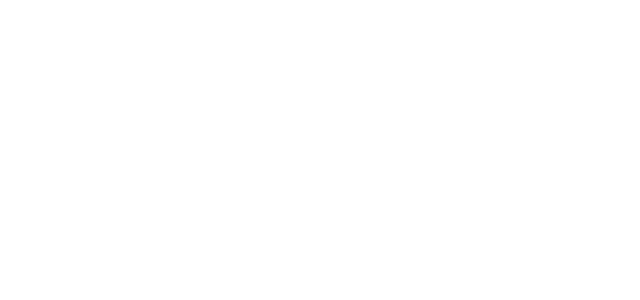
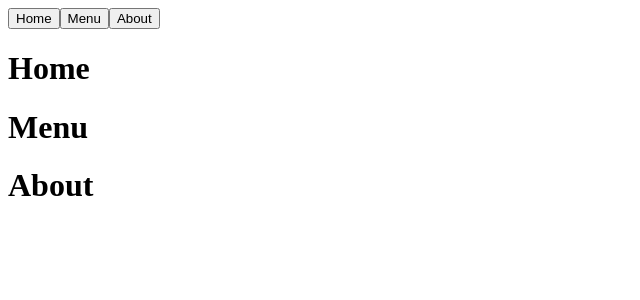
Before and after one commit to ImExtraPolite3/restaurant-page, a React (Vite) app: page / in a window 1280 px wide. Shown: the top 300 px of the page, without its empty margins (0-640 px from the left). Built offline with nearby package versions, Linux system fonts and the light colour scheme.

Commit message:
start to add functionality to buttons

```diff
--- a/src/App.jsx
+++ b/src/App.jsx
@@ -1,9 +1,15 @@
 import NavBar from './Components/NavBar';
+import Home from './Components/Home';
+import Menu from './Components/Menu';
+import About from './Components/About';
 
 function App() {
   return (
     <>
       <NavBar />
+      <Home />
+      <Menu />
+      <About />
     </>
   );
 }
--- /dev/null
+++ b/src/Components/About.jsx
@@ -0,0 +1,7 @@
+export default function About() {
+  return (
+    <div id="about-content">
+      <h1>About</h1>
+    </div>
+  );
+}
--- /dev/null
+++ b/src/Components/Home.jsx
@@ -0,0 +1,7 @@
+export default function Home() {
+  return (
+    <div id="home-content">
+      <h1>Home</h1>
+    </div>
+  );
+}
--- /dev/null
+++ b/src/Components/Menu.jsx
@@ -0,0 +1,7 @@
+export default function Menu() {
+  return (
+    <div id="menu-content">
+      <h1>Menu</h1>
+    </div>
+  );
+}
--- a/src/Components/NavBar.jsx
+++ b/src/Components/NavBar.jsx
@@ -1 +1,31 @@
-export default function NavBar() {}
+function NavBarButtons({ id_name, button_name, hide_content }) {
+  return (
+    <button onClick={hide_content} id={id_name}>
+      {button_name}
+    </button>
+  );
+}
+
+function showHome() {
+  const allButtons = document.querySelectorAll('#nav-bar > button');
+
+  allButtons.forEach((button) => {
+    button.id === 'home'
+      ? (button.style.display = 'block')
+      : (button.style.display = 'none');
+  });
+}
+
+export default function NavBar() {
+  return (
+    <div id="nav-bar">
+      <NavBarButtons
+        hide_content={showHome}
+        id_name="home"
+        button_name="Home"
+      />
+      <NavBarButtons id_name="menu" button_name="Menu" />
+      <NavBarButtons id_name="about" button_name="About" />
+    </div>
+  );
+}
```
